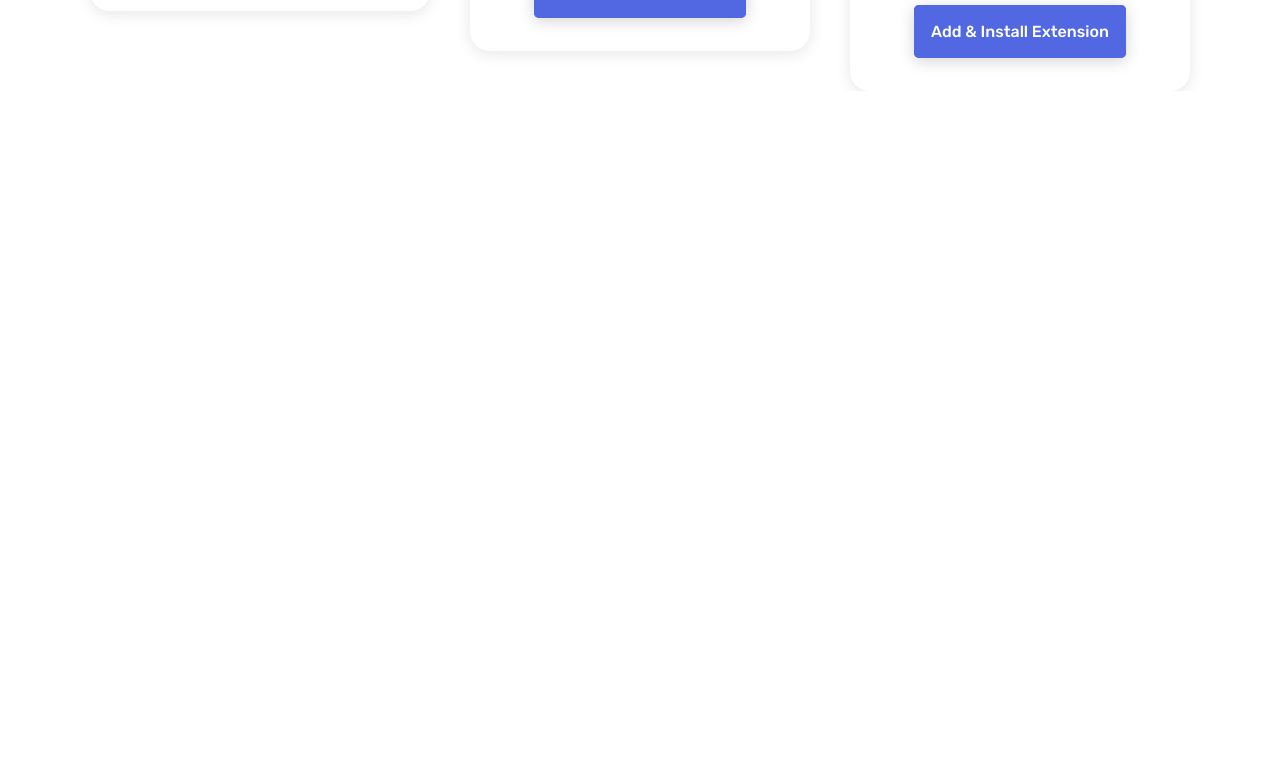
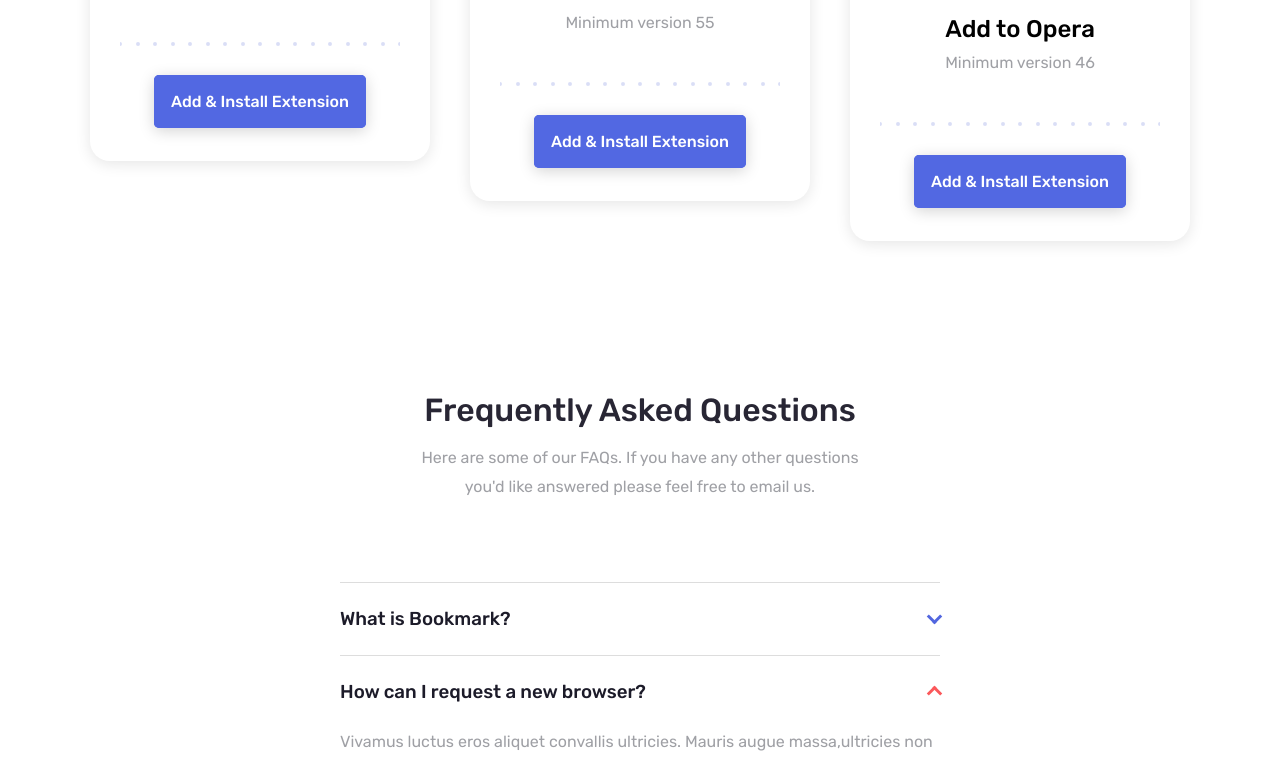
Before and after one commit to p-alex/bookmark-landing-page, a Next.js app: page / in a window 1280 px wide. Shown: the part 2030-2791 px from the top of the page. Before the commit the page ends 2121 px from the top, so only its background shows below. Built offline with nearby package versions, Linux system fonts and the light colour scheme.

Commit message:
Added FAQ component

```diff
--- a/components/Download.js
+++ b/components/Download.js
@@ -30,7 +30,7 @@
         </div>
         <div className={styles.cards}>
           {cards.map((card) => (
-            <div className={styles.card}>
+            <div className={styles.card} key={card.title}>
               <Image
                 src={`/images/${card.image}`}
                 width={100}
--- /dev/null
+++ b/components/FAQ.js
@@ -0,0 +1,68 @@
+import { useState } from "react";
+import styles from "../styles/FAQ.module.css";
+export default function FAQ() {
+  const faqs = [
+    {
+      question: "What is Bookmark?",
+      answer:
+        "Lorem ipsum dolor sit amet, consectetur adipiscing elit. Fusce tincidunt justo eget ultricies fringilla. Phasellus blandit ipsum quis quam ornaremattis.",
+    },
+    {
+      question: "How can I request a new browser?",
+      answer:
+        "Vivamus luctus eros aliquet convallis ultricies. Mauris augue massa,ultricies non ligula. Suspendisse imperdiet. Vivamus luctus eros aliquetconvallis ultricies. Mauris augue massa, ultricies non ligula. Suspendisse imperdie tVivamus luctus eros aliquet convallis ultricies. Mauris augue massa, ultricies non ligula. Suspendisse imperdiet.",
+    },
+    {
+      question: "Is there a mobile app?",
+      answer:
+        "Sed consectetur quam id neque fermentum accumsan. Praesent luctus vestibulum dolor, ut condimentum urna vulputate eget. Cras in ligula quis est pharetra mattis sit amet pharetra purus. Sed sollicitudin ex et ultricies bibendum.",
+    },
+    {
+      question: "What about other Chromium browsers?",
+      answer:
+        "Integer condimentum ipsum id imperdiet finibus. Vivamus in placerat mi, at euismod dui. Aliquam vitae neque eget nisl gravida pellentesque non ut velit. More Info 35,000+ already joined Stay up-to-date with what we’re doing Contact Us Features Pricing Contact",
+    },
+  ];
+  const [currentFaqToggle, setCurrentFaqToggle] = useState(
+    "How can I request a new browser?"
+  );
+  const handleToggle = (question) => {
+    if (question === currentFaqToggle) {
+      setCurrentFaqToggle("");
+    } else {
+      setCurrentFaqToggle(question);
+    }
+  };
+  return (
+    <section className={styles.FAQ}>
+      <div className={styles.FAQ_content}>
+        <h1>Frequently Asked Questions</h1>
+        <p>
+          Here are some of our FAQs. If you have any other questions you'd like
+          answered please feel free to email us.
+        </p>
+      </div>
+
+      <div className={styles.FAQs_container}>
+        {faqs.map((faq) => (
+          <div key={faq.question} className={styles.faq}>
+            <div
+              className={styles.faq_question}
+              onClick={() => handleToggle(faq.question)}
+            >
+              <h3>{faq.question}</h3>
+              <i
+                className={
+                  faq.question === currentFaqToggle
+                    ? styles.arrow + " " + styles.up
+                    : styles.arrow
+                }
+              ></i>
+            </div>
+            {faq.question === currentFaqToggle && <p>{faq.answer}</p>}
+          </div>
+        ))}
+      </div>
+    </section>
+  );
+}
--- a/pages/index.js
+++ b/pages/index.js
@@ -3,6 +3,7 @@
 import Hero from "../components/Hero";
 import Features from "../components/Features";
 import Download from "../components/Download";
+import FAQ from "../components/FAQ";
 export default function Home() {
   return (
     <>
@@ -11,6 +12,7 @@
       <Hero />
       <Features />
       <Download />
+      <FAQ />
     </>
   );
 }
--- a/styles/Download.module.css
+++ b/styles/Download.module.css
@@ -1,7 +1,7 @@
 .download {
   position: relative;
   width: 90%;
-  margin: auto;
+  margin: 200px auto;
 }
 .content {
   max-width: 500px;
@@ -66,6 +66,7 @@
 @media screen and (min-width: 1200px) {
   .download {
     width: 1100px;
+    margin: 150px auto;
   }
   .cards {
     display: grid;
--- /dev/null
+++ b/styles/FAQ.module.css
@@ -0,0 +1,84 @@
+.FAQ {
+  width: 90%;
+  margin: 200px auto;
+}
+.FAQ_content {
+  margin-bottom: 80px;
+}
+.FAQ_content h1 {
+  color: #282634;
+  font-weight: 500;
+  font-size: 2rem;
+  margin-bottom: 15px;
+  text-align: center;
+}
+.FAQ_content p {
+  color: #9fa0a5;
+  line-height: 1.8rem;
+  max-width: 450px;
+  margin: auto;
+  text-align: center;
+}
+.FAQs_container {
+  max-width: 600px;
+  margin: auto;
+}
+.faq {
+  width: 100%;
+  border-top: solid 1px #dddddd;
+  padding: 20px 0;
+}
+.faq:last-of-type {
+  border-bottom: solid 1px #dddddd;
+}
+.faq_question {
+  display: flex;
+  justify-content: space-between;
+  align-items: center;
+  cursor: pointer;
+  padding: 5px 0;
+}
+
+.faq_question h3 {
+  font-weight: 500;
+  color: #1c1b29;
+  transition: color 300ms ease-in-out;
+}
+.faq_question:hover h3 {
+  color: #fb585b;
+}
+.faq p {
+  color: #9fa0a5;
+  line-height: 1.8rem;
+  margin: 20px auto 0 auto;
+  animation: scaleY 300ms;
+  transform-origin: top;
+}
+.arrow {
+  border: solid #5266df;
+  border-width: 0 3px 3px 0;
+  display: inline-block;
+  padding: 4px;
+  margin-bottom: 4px;
+  transform: rotate(45deg);
+  transition: transform 300ms ease-in-out, border-color 300ms ease-in-out;
+}
+.arrow.up {
+  transform: rotate(-135deg);
+  border-color: #fb585b;
+  margin-bottom: -4px;
+}
+
+@media screen and (min-width: 1200px) {
+  .FAQ {
+    margin: 150px auto;
+  }
+}
+@keyframes scaleY {
+  from {
+    transform: scaleY(0);
+  }
+  to {
+    transform: scaleY(1);
+  }
+}
--- a/styles/Hero.module.css
+++ b/styles/Hero.module.css
@@ -1,6 +1,7 @@
 .hero {
   position: relative;
   width: 100%;
+  margin: 200px auto;
 }
 .hero_container {
   display: flex;
@@ -78,6 +79,9 @@
 }
 
 @media screen and (min-width: 1200px) {
+  .hero {
+    margin: 150px auto;
+  }
   .hero_container {
     width: 1100px;
     margin: auto;
```
